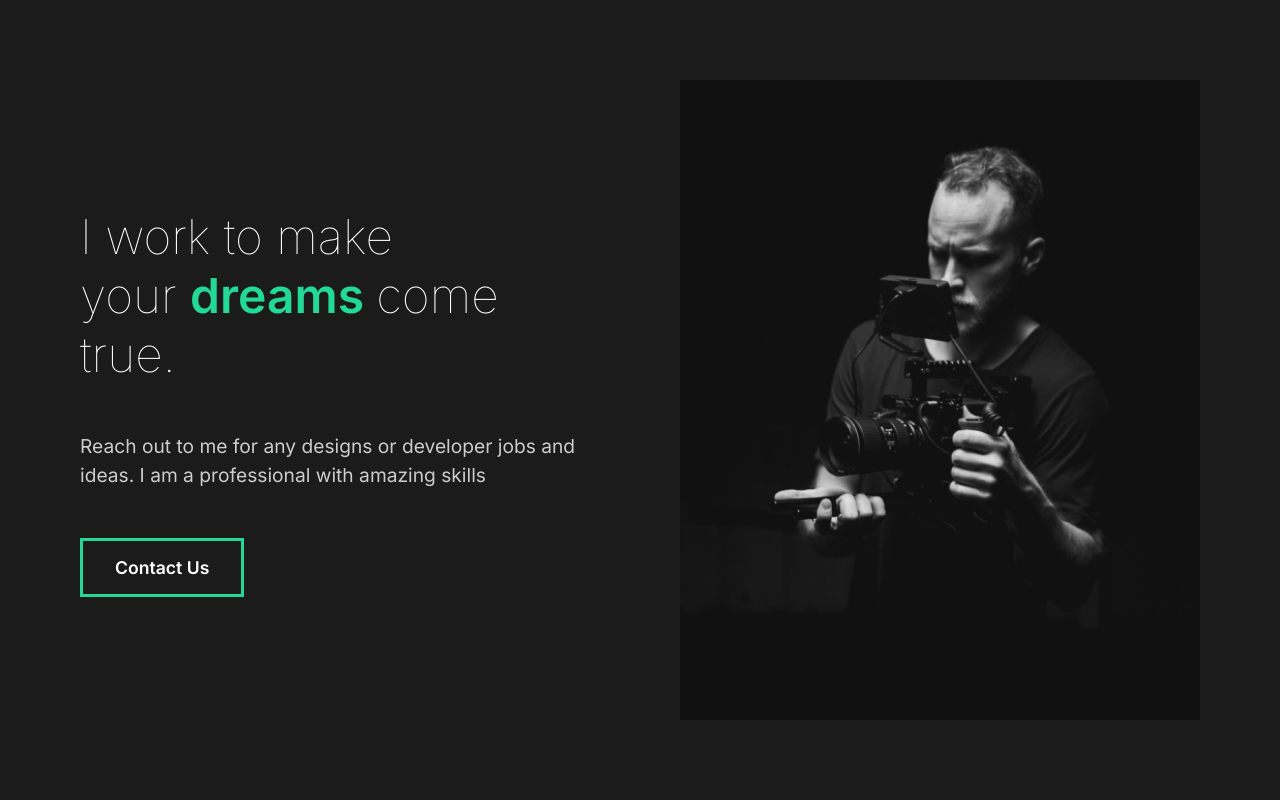
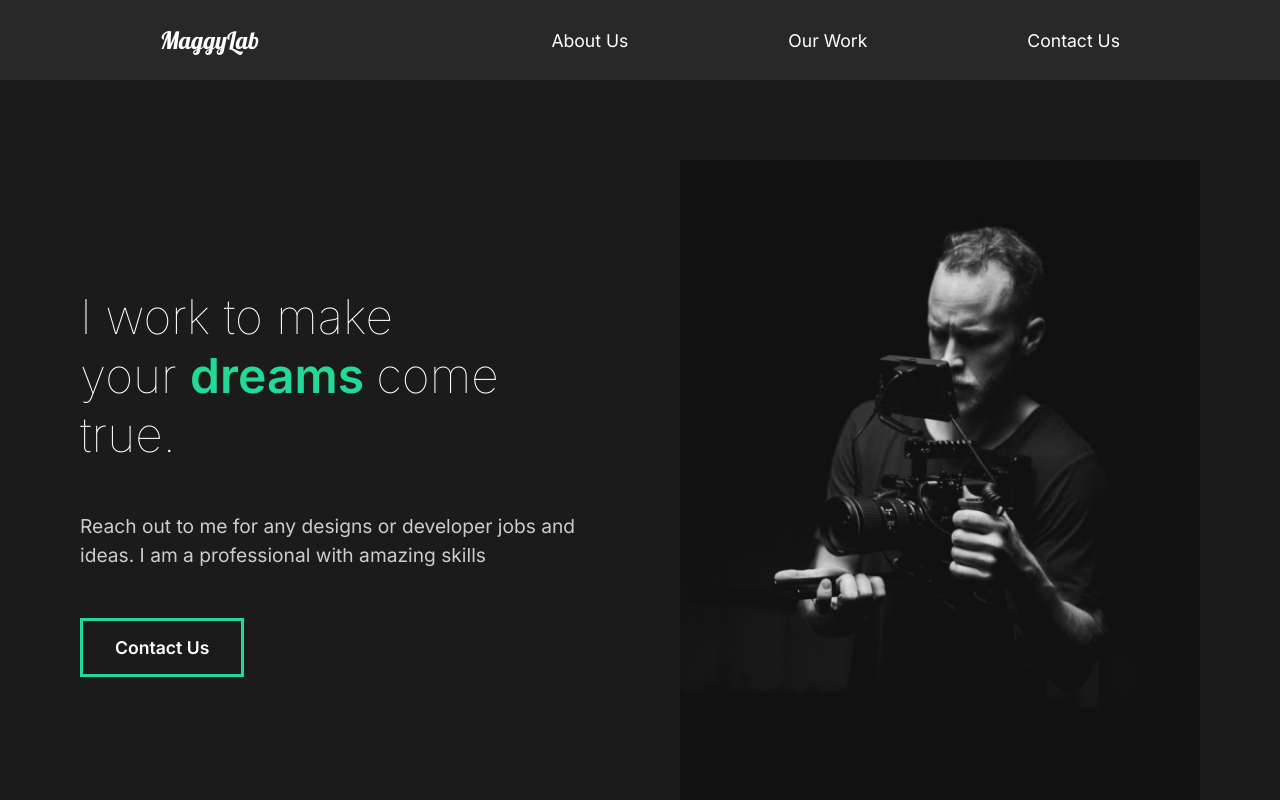
Before and after one commit to PrincessMaggy/maggy_photos, a React (Create React App) app: page / in a window 1280 px wide. Shown: the top 800 px of the page. Built offline with nearby package versions, Linux system fonts and the light colour scheme.

Commit message:
styled navigation menu

```diff
--- a/src/App.js
+++ b/src/App.js
@@ -1,5 +1,6 @@
 import React from "react";
 import AboutUs from "./pages/AboutUs";
+import Nav from "./components/Nav";
 //styles
 import GlobalStyle from "./components/GlobalStyle";
 
@@ -7,8 +8,10 @@
 function App() {
   return (
     <div className ="App">
-      <AboutUs/>
-      <GlobalStyle/>
+    <GlobalStyle/>
+    <Nav/>
+    <AboutUs/>
+
     </div>
   );
 }
--- /dev/null
+++ b/src/components/Nav.js
@@ -0,0 +1,58 @@
+import React from "react";
+import styled from 'styled-components';
+
+const Nav =()=>{
+
+    return(
+
+            <StyledNav>
+                <h1><a id="logo" href="#">MaggyLab</a></h1>
+                <ul>
+                    <li>
+                        <a href="#"> About Us</a>
+                    </li>
+                    <li>
+                        <a href="#"> Our Work</a>
+                    </li>
+
+                    <li>
+                        <a href="#"> Contact  Us</a>
+                    </li>
+                 </ul>
+            </StyledNav>
+
+    )
+
+
+};
+
+const StyledNav = styled.nav`
+min-height:10vh;
+display:flex;
+margin:auto;
+justify-content: space-between;
+align-items:center ;
+padding:1rem 10rem ;
+background:#282828 ;
+a{
+    color:white ;
+    text-decoration:none ;
+}
+ul{
+    display: flex ;
+    list-style: none;
+}
+#logo{
+    font-size:1.5rem ;
+    font-family:"Lobster", cursive ;
+    font-weight:lighter ;
+}
+li{
+    padding-left: 10rem;
+    position:relative ;
+}
+`
+
+
+
+export default Nav;
```
